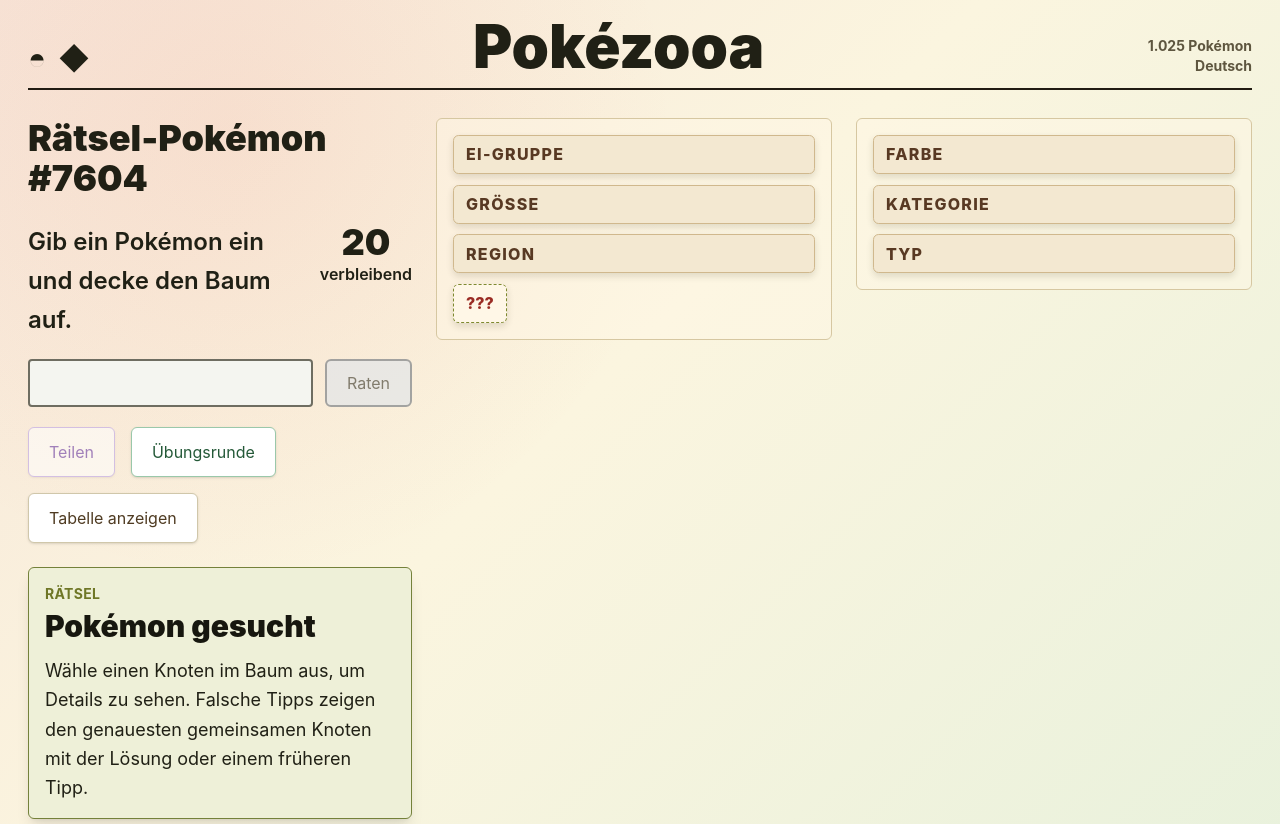
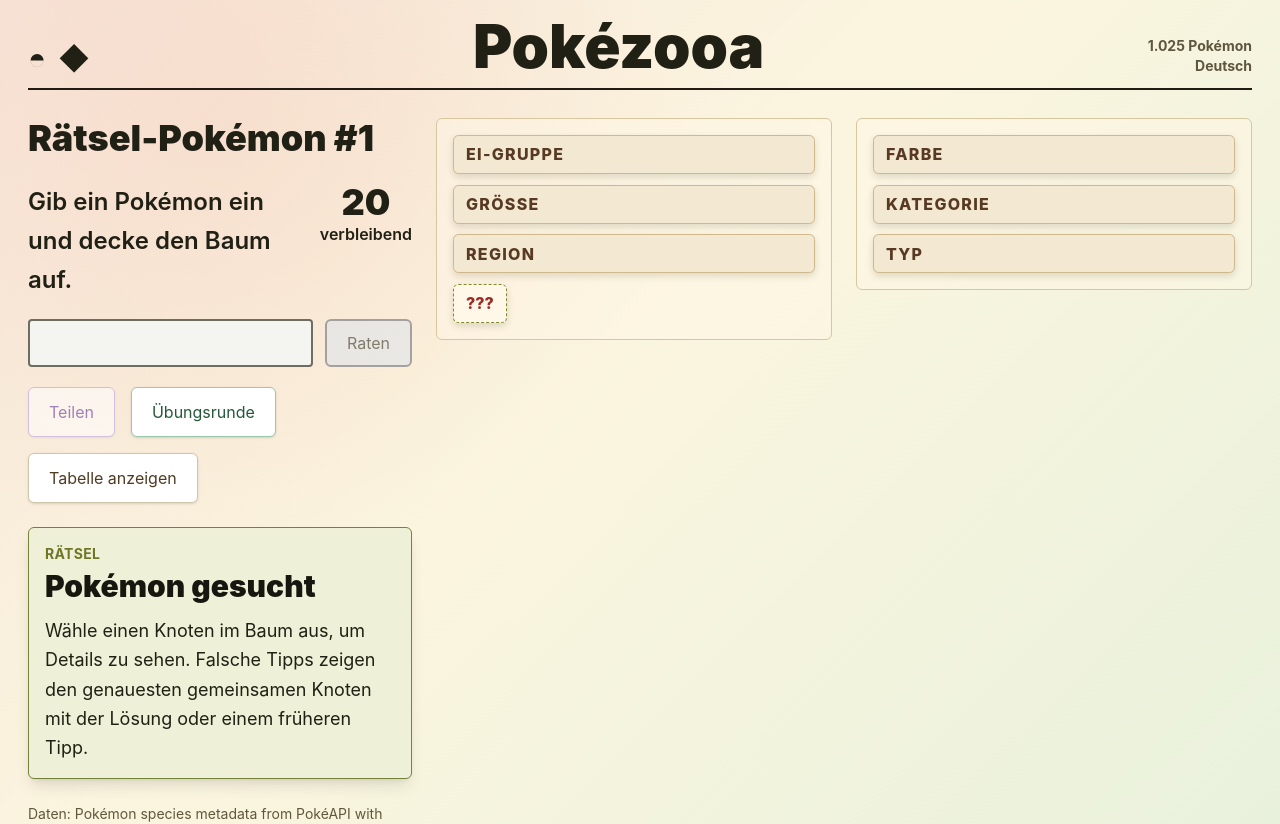
Before and after one commit to netzhuffle/pokezooa, a React (Vite) app: page / in a window 1280 px wide. Shown: the top 824 px of the page. Built offline with nearby package versions, Linux system fonts and the light colour scheme.

Commit message:
Add daily seeded puzzle

```diff
--- a/src/App.tsx
+++ b/src/App.tsx
@@ -4,6 +4,8 @@
 import { buildVisibleTree, groupCount, normalizeName, targetMatch, type VisibleNode } from "./game";
 
 const MAX_TRIES = 20;
+const FIRST_DAILY_PUZZLE = { year: 2026, month: 4, day: 30 };
+const ZURICH_TIMEZONE = "Europe/Zurich";
 
 function randomTarget(): PokemonEntry {
   const random =
@@ -11,10 +13,48 @@
   return pokemonData[Math.floor((random / 2 ** 32) * pokemonData.length)];
 }
 
-function randomRoundNumber(): number {
-  const random =
-    globalThis.crypto?.getRandomValues(new Uint32Array(1))[0] ?? Math.random() * 2 ** 32;
-  return 1000 + Math.floor((random / 2 ** 32) * 9000);
+function zurichDateParts(date: Date): { year: number; month: number; day: number } {
+  const parts = new Intl.DateTimeFormat("en-CA", {
+    day: "2-digit",
+    month: "2-digit",
+    timeZone: ZURICH_TIMEZONE,
+    year: "numeric",
+  }).formatToParts(date);
+
+  return {
+    day: Number(parts.find((part) => part.type === "day")?.value),
+    month: Number(parts.find((part) => part.type === "month")?.value),
+    year: Number(parts.find((part) => part.type === "year")?.value),
+  };
+}
+
+function utcDayNumber({ year, month, day }: { year: number; month: number; day: number }): number {
+  return Math.floor(Date.UTC(year, month - 1, day) / 86_400_000);
+}
+
+function dailyPuzzleNumber(date = new Date()): number {
+  return utcDayNumber(zurichDateParts(date)) - utcDayNumber(FIRST_DAILY_PUZZLE) + 1;
+}
+
+function hashSeed(value: string): number {
+  let hash = 2_166_136_261;
+  for (const character of value) {
+    hash ^= character.charCodeAt(0);
+    hash = Math.imul(hash, 16_777_619);
+  }
+  return hash >>> 0;
+}
+
+function seededRandom(seed: number): number {
+  let value = seed + 0x6d2b79f5;
+  value = Math.imul(value ^ (value >>> 15), value | 1);
+  value ^= value + Math.imul(value ^ (value >>> 7), value | 61);
+  return ((value ^ (value >>> 14)) >>> 0) / 4_294_967_296;
+}
+
+function dailyTarget(puzzleNumber: number): PokemonEntry {
+  const random = seededRandom(hashSeed(`pokezooa:${puzzleNumber}`));
+  return pokemonData[Math.floor(random * pokemonData.length)];
 }
 
 function formatMeters(value: number): string {
@@ -325,8 +365,8 @@
 }
 
 function App() {
-  const [target, setTarget] = useState(() => randomTarget());
-  const [roundNumber, setRoundNumber] = useState(() => randomRoundNumber());
+  const [roundNumber, setRoundNumber] = useState<number | null>(() => dailyPuzzleNumber());
+  const [target, setTarget] = useState(() => dailyTarget(dailyPuzzleNumber()));
   const [guesses, setGuesses] = useState<PokemonEntry[]>([]);
   const [input, setInput] = useState("");
   const [message, setMessage] = useState("Gib ein Pokémon ein und decke den Baum auf.");
@@ -380,7 +420,7 @@
 
   function newRound(): void {
     setTarget(randomTarget());
-    setRoundNumber(randomRoundNumber());
+    setRoundNumber(null);
     setGuesses([]);
     setInput("");
     setMessage("Neue Runde. Gib ein Pokémon ein und decke den Baum auf.");
@@ -389,7 +429,8 @@
   }
 
   async function shareScore(): Promise<void> {
-    const text = `Pokézooa: ${guessedTarget ? guesses.length : "X"}/${MAX_TRIES} - ${target.name}`;
+    const prefix = roundNumber === null ? "Pokézooa Übungsrunde" : `Pokézooa #${roundNumber}`;
+    const text = `${prefix}: ${guessedTarget ? guesses.length : "X"}/${MAX_TRIES} - ${target.name}`;
     await navigator.clipboard?.writeText(text);
     setMessage("Punktzahl kopiert.");
   }
@@ -414,7 +455,7 @@
         <aside className="min-w-0 space-y-6">
           <section>
             <h2 className="break-words text-3xl font-black sm:text-4xl">
-              Rätsel-Pokémon #{roundNumber.toString().padStart(4, "0")}
+              {roundNumber === null ? "Übungsrunde" : `Rätsel-Pokémon #${roundNumber}`}
             </h2>
             <div className="mt-6 grid gap-5 sm:grid-cols-[1fr_auto]">
               <p className="text-2xl font-semibold leading-relaxed">{message}</p>
```
